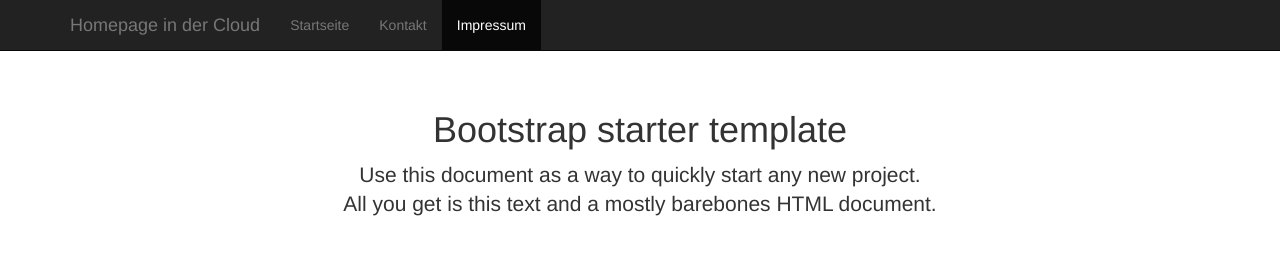
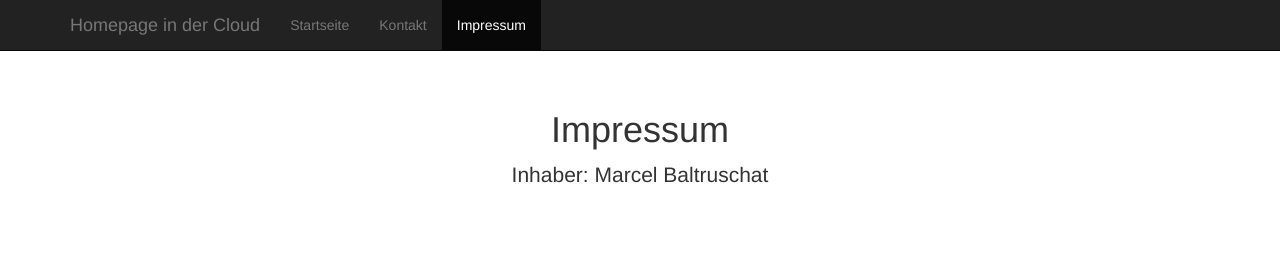
Before and after one commit to alexgretschann/cloudhomepage, a plain HTML site: page about.html in a window 1280 px wide. Drawn offline with Linux system fonts and the light colour scheme.

Commit message:
Dritter Commit

```diff
--- a/about.html
+++ b/about.html
@@ -53,8 +53,8 @@
     <div class="container">
 
       <div class="starter-template">
-        <h1>Bootstrap starter template</h1>
-        <p class="lead">Use this document as a way to quickly start any new project.<br> All you get is this text and a mostly barebones HTML document.</p>
+        <h1>Impressum</h1>
+        <p class="lead">Inhaber: Marcel Baltruschat</p>
       </div>
 
     </div><!-- /.container -->
```
Also changed, not shown: contact.html (+2 -2 lines).
